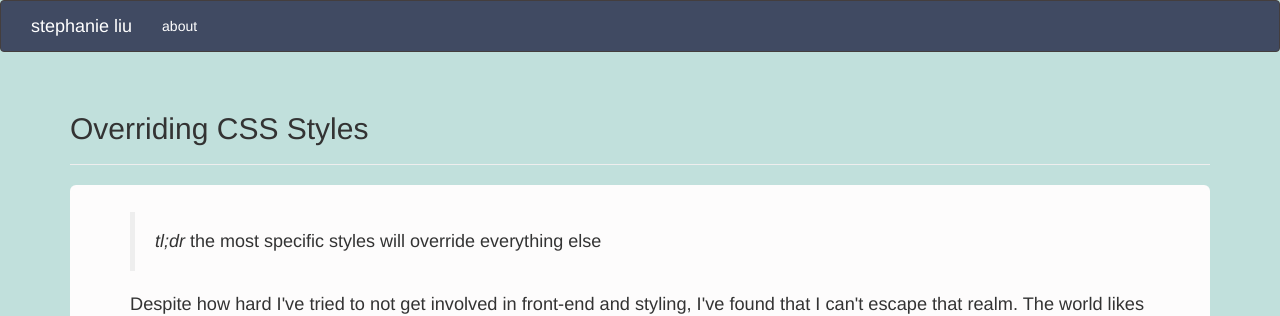
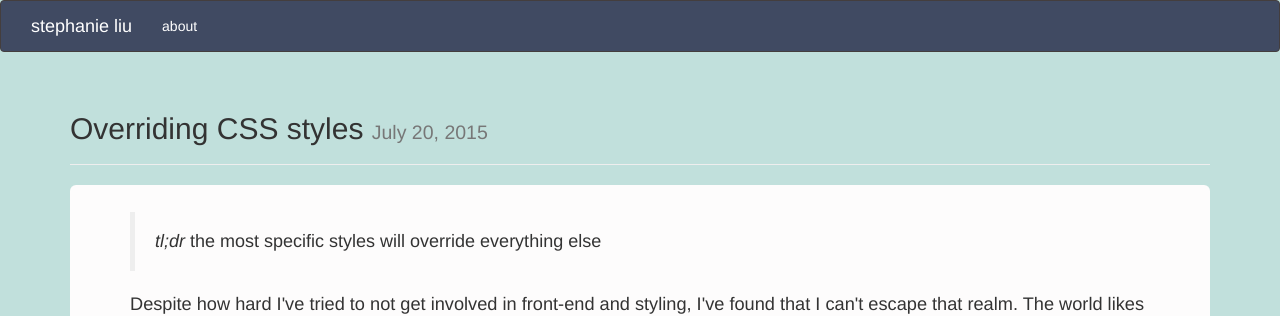
Before and after one commit to sliuu/sliuu.github.io, a Jekyll site: the page built from _posts/2015-07-20-overriding-css-styles.html, in a window 1280 px wide. Shown: the top 316 px of the page. Built offline with Jekyll 4.4.1, drawn with Linux system fonts in a browser that asks for light colours.

```diff
--- a/_layouts/posts.html
+++ b/_layouts/posts.html
@@ -4,7 +4,7 @@
 <!DOCTYPE html>
 <div class="container">
   <div class="page-header">
-    <h2> {{ page.title }} </h2>
+    <h2> {{ page.title }} <small> {{ page.date || date: '%B %d, %Y' }} </small></h2>
   </div>
   <div class="jumbotron">
     {{ content }}
--- a/_posts/2015-07-20-overriding-css-styles.html
+++ b/_posts/2015-07-20-overriding-css-styles.html
@@ -1,5 +1,5 @@
 ---
-title: Overriding CSS Styles
+title: Overriding CSS styles
 date: 2015-07-20 2:45 PM
 category: coding
 from: stephanieliu.net
--- a/index.html
+++ b/index.html
@@ -1,5 +1,5 @@
 ---
-title: welcome
+title: stephanie liu
 ---
 
 <body>
```
Also changed, not shown: 5 other files.
